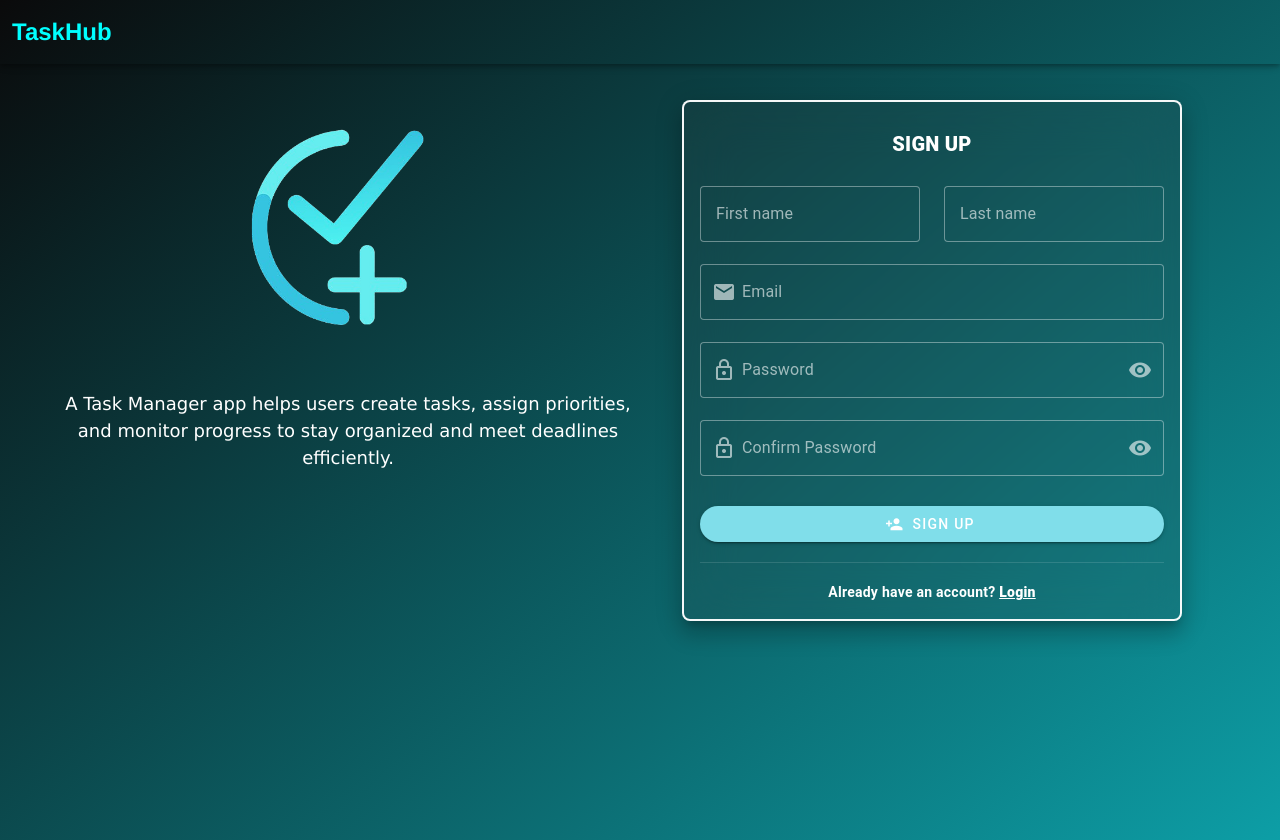
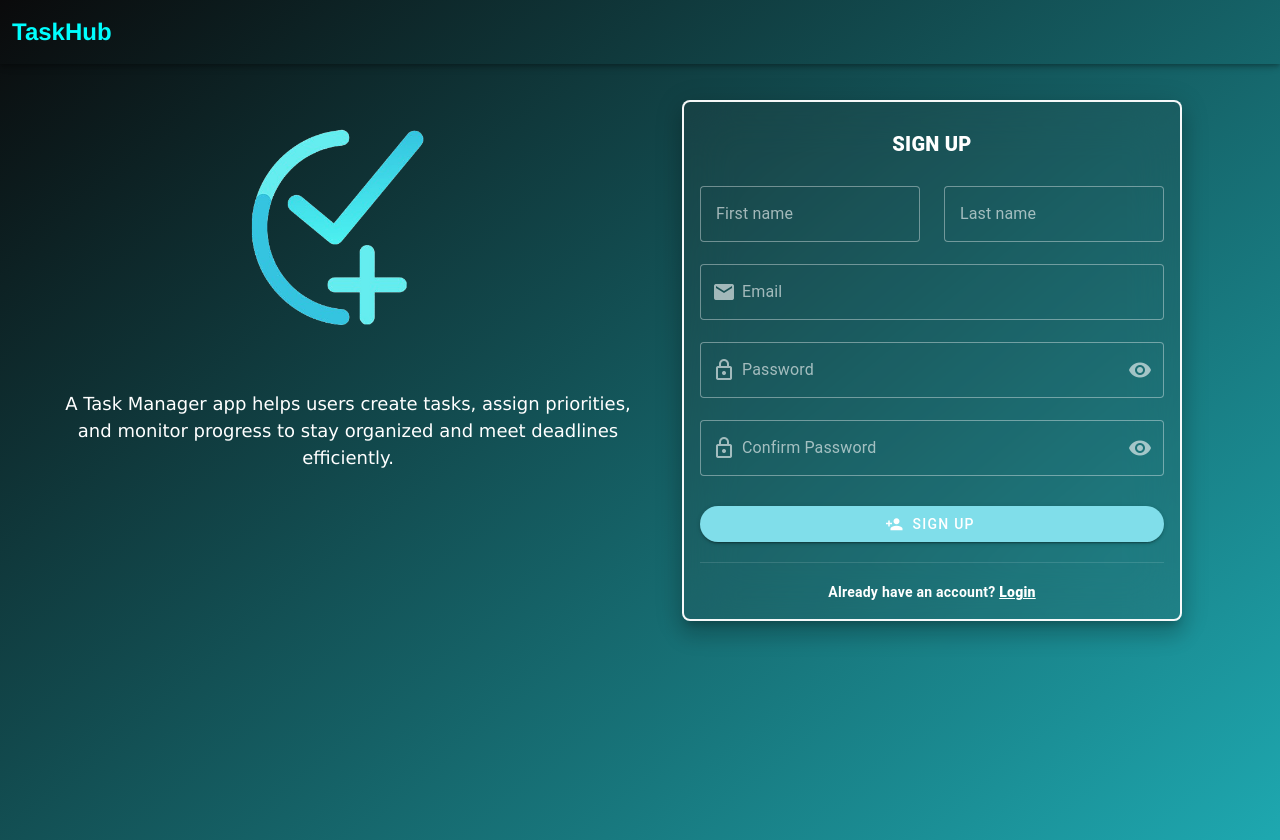
Before and after one commit to cindycariate/task_hub, a Vue app: page /signUp in a window 1280 px wide. Built offline with nearby package versions, Linux system fonts and the light colour scheme.

Commit message:
fix: missing const refVform = ref()

```diff
--- a/src/components/auth/BackgroundLayout.vue
+++ b/src/components/auth/BackgroundLayout.vue
@@ -6,7 +6,7 @@
 
 <style scoped>
 .auth-background {
-  background: linear-gradient(140deg, #0a0a0b, #0d9ea6);
+  background: linear-gradient(140deg, #0a0a0b, #1ea8b0);
   /* background-image: url('@/assets/img/bg.jpg'); */
   background-size: cover;
   background-position: center;
--- a/src/components/auth/LoginForm.vue
+++ b/src/components/auth/LoginForm.vue
@@ -15,7 +15,7 @@ const formData = ref({
 })
 
 const onLogin = () => {
-  // alert(formData.value.email)
+  alert(formData.value.password)
 }
 
 const onFormSubmit = () => {
--- a/src/components/auth/SignUpForm.vue
+++ b/src/components/auth/SignUpForm.vue
@@ -7,6 +7,7 @@ import {
   confirmedValidator,
 } from '@/utils/validators'
 
+const refVform = ref()
 const visible = ref(false)
 const conPassVisible = ref(false)
 
@@ -23,11 +24,12 @@ const formData = ref({
 })
 
 const onSubmit = () => {
-  // alert(formData.value.email)
+  alert(formData.value.password_confirmation)
 }
 
 const onFormSubmit = () => {
   refVform.value?.validate().then(({ valid }) => {
+    console.log('Validation result:', valid)
     if (valid) onSubmit()
   })
 }
@@ -41,11 +43,11 @@ const onFormSubmit = () => {
           label="First name"
           variant="outlined"
           :rules="[requiredValidator]"
-        ></v-text-field
-      ></v-col>
+        ></v-text-field>
+      </v-col>
       <v-col cols="12" sm="6">
         <v-text-field
-          v-model="formData.firstname"
+          v-model="formData.lastname"
           label="Last name"
           variant="outlined"
           :rules="[requiredValidator]"
```
